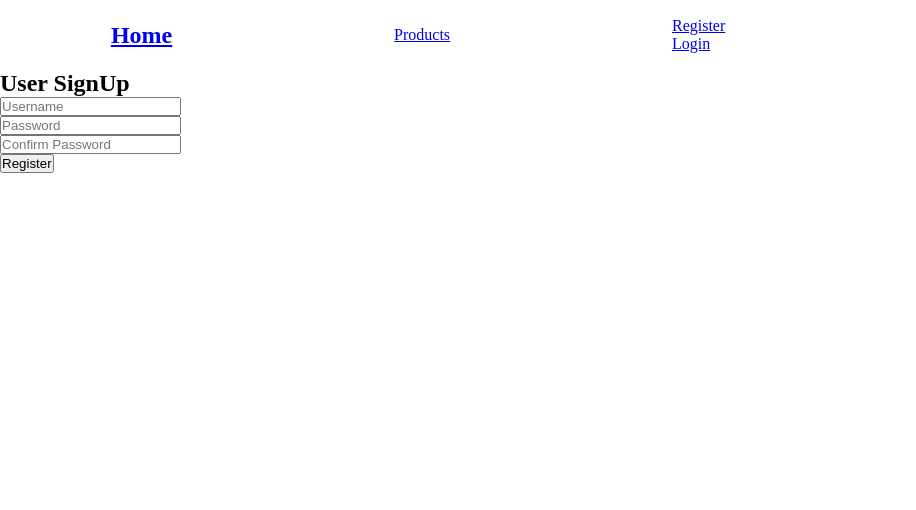
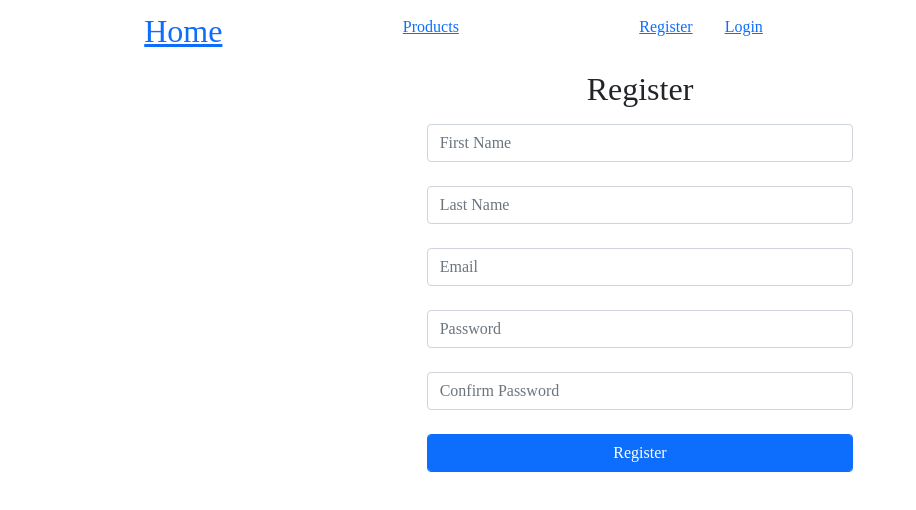
Before and after one commit to Nasa28/Enigma-Shop-React, a React (Create React App) app: page /register in a window 1280 px wide. Shown: the top 510 px of the page, without its empty margins (0-916 px from the left). Built offline with nearby package versions, Linux system fonts and the light colour scheme.

Commit message:
Style Login and Register

```diff
--- a/public/index.html
+++ b/public/index.html
@@ -24,6 +24,13 @@
       work correctly both with client-side routing and a non-root public URL.
       Learn how to configure a non-root public URL by running `npm run build`.
     -->
+    <link
+      href="https://cdn.jsdelivr.net/npm/bootstrap@5.1.3/dist/css/bootstrap.min.css"
+      rel="stylesheet"
+      integrity="sha384-1BmE4kWBq78iYhFldvKuhfTAU6auU8tT94WrHftjDbrCEXSU1oBoqyl2QvZ6jIW3"
+      crossorigin="anonymous"
+    />
+
     <title>React App</title>
   </head>
   <body>
--- a/src/components/App.js
+++ b/src/components/App.js
@@ -1,6 +1,9 @@
-import React from 'react';
+import React, { useEffect } from 'react';
+import { useDispatch } from 'react-redux';
+
 import { BrowserRouter as Router, Routes, Route } from 'react-router-dom';
 import '../styles/App.css';
+import authenticate from '../Redux/Actions/authenticate';
 import NavBar from './NavBar';
 import ProductList from '../containers/ProductList';
 import ProductDetails from '../containers/ProductDetails';
@@ -11,12 +14,29 @@ import Login from '../containers/User/Login';
 import Logout from '../containers/User/Logout';
 
 function App() {
+  const dispatch = useDispatch();
+
+  useEffect(() => {
+    const user = JSON.parse(localStorage.getItem('token'));
+    if (user) {
+      dispatch(
+        authenticate({
+          status: true,
+          token: user.token,
+          username: user.username,
+        }),
+      );
+    } else {
+      dispatch(authenticate());
+    }
+  }, []);
   return (
     <div className="App">
       <Router>
         <NavBar />
         <Routes>
           <Route exact path="/" element={<ProductList />} />
+          <Route exact path="/products" element={<ProductList />} />
           <Route exact path="/register" element={<Register />} />
           <Route exact path="/login" element={<Login />} />
           <Route exact path="/logout" element={<Logout />} />
--- a/src/components/NavBar.js
+++ b/src/components/NavBar.js
@@ -29,7 +29,7 @@ const NavBar = () => {
           {!auth.status && (
             <div className="d-flex">
               <ul className="">
-                <Link to="/signup" className=" ml-4">
+                <Link to="/register" className=" ml-4">
                   Register
                 </Link>
               </ul>
--- a/src/containers/User/Login.js
+++ b/src/containers/User/Login.js
@@ -12,7 +12,7 @@ const Login = () => {
   const auth = useSelector((state) => state.authenticate);
 
   const [person, setPerson] = useState({
-    username: '',
+    email: '',
     password: '',
   });
 
@@ -21,18 +21,18 @@ const Login = () => {
     setPerson({ ...person, [name]: value });
   };
 
-  const handleSubmit = (event) => {
+  const handleSubmit = async (event) => {
     event.preventDefault();
-    const url = 'https://findmyhotels.herokuapp.com/api/v1/login';
-    axios
-      .post(url, { ...person })
-      .then((response) => {
+    try {
+      // const url = 'https://enigma-shop.herokuapp.com/api/v1/users/login';
+
+      const url = 'http://localhost:3000/api/v1/users/login';
+      const response = await axios.post(url, { ...person });
       localStorage.setItem('token', JSON.stringify(response.data));
-
       dispatch(
         userLogin({
           token: response.data.token,
-            username: response.data.username,
+          email: response.data.email,
           id: response.data.id,
         }),
       );
@@ -40,29 +40,28 @@ const Login = () => {
         authenticate({
           status: true,
           token: response.data.token,
-            username: response.data.username,
+          email: response.data.email,
           id: response.data.id,
         }),
       );
-      })
-      .catch(() => {
-        dispatch(loginFailure('Invalid username or Password. Try again!'));
-      });
+    } catch (error) {
+      dispatch(loginFailure(`${error.response.data.message}, Try again`));
+    }
   };
-  const { username, password } = person;
+  const { email, password } = person;
   return (
-    <div className="col-4 login">
-      <h2 className="text-center mb-4">User Login</h2>
+    <div className="col-4 form">
+      <h2 className="text-center mb-4">Login</h2>
       {login.error && <LoginError error={login.error} />}
       {auth.status && <Navigate to="/" replace />}
       <form onSubmit={handleSubmit}>
         <div className="form-group">
           <input
             className="form-control mb-4"
-            type="text"
-            name="username"
-            placeholder="Username"
-            value={username}
+            type="email"
+            name="email"
+            placeholder="email"
+            value={email}
             onChange={handleChange}
             required
           />
--- a/src/containers/User/Register.js
+++ b/src/containers/User/Register.js
@@ -10,25 +10,31 @@ import { userSignup, SignupFailure } from '../../Redux/Actions/signup';
 
 const Register = () => {
   const dispatch = useDispatch();
-  const signup = useSelector((state) => state.signup);
+  const register = useSelector((state) => state.signup);
 
   const [person, setPerson] = useState({
-    username: '',
+    firstName: '',
+    lastName: '',
+    email: '',
     password: '',
-    password_confirmation: '',
+    passwordConfirm: '',
   });
 
   const handleChange = (event) => {
     const { name, value } = event.target;
     setPerson({ ...person, [name]: value });
   };
+  const { firstName, lastName, email, password, passwordConfirm } = person;
 
-  const handleSubmit = (event) => {
+  const handleSubmit = async (event) => {
     event.preventDefault();
-    const url = 'https://findmyhotels.herokuapp.com/api/v1/signup';
-    axios
-      .post(url, { user: person })
-      .then((response) => {
+    try {
+      const url = 'http://localhost:3000/api/v1/users/register';
+      // const url = 'https://enigma-shop.herokuapp.com/api/v1/users/signUp';
+      console.log(person);
+
+      const response = await axios.post(url, { ...person });
+
       localStorage.setItem('token', JSON.stringify(response.data));
       dispatch(
         userSignup({
@@ -36,16 +42,12 @@ const Register = () => {
           username: response.data.username,
         }),
       );
-      })
-      .catch(() => {
-        dispatch(
-          SignupFailure(
-            'Username must be longer than 4 and password longer than 8. Try again!',
-          ),
-        );
-      });
+      console.log(response);
+    } catch (error) {
+      console.log(error.message);
+    }
 
-    if (person.username && person.password && person.password_confirmation) {
+    if (person.username && person.password && person.passwordConfirm) {
       dispatch(
         userSignup({
           ...person,
@@ -54,8 +56,8 @@ const Register = () => {
     }
   };
 
-  if (signup.user.token) {
-    const { user } = signup;
+  if (register.user.token) {
+    const { user } = register;
     dispatch(
       authenticate({
         status: true,
@@ -64,20 +66,42 @@ const Register = () => {
       }),
     );
   }
-  const { username, password, password_confirmation } = person;
   return (
-    <div className="col-4 login">
-      <h2 className="text-center  mb-3">User SignUp</h2>
-      {signup.user.token && <Navigate to="/hotels" replace />}
+    <div className="col-4 form">
+      <h2 className="text-center  mb-3">Register</h2>
+      {register.user.token && <Navigate to="/products" replace />}
 
       <form onSubmit={handleSubmit}>
         <div className="form-group mb-4">
           <input
             className="form-control"
             type="text"
-            name="username"
-            placeholder="Username"
-            value={username}
+            name="firstName"
+            placeholder="First Name"
+            value={firstName}
+            onChange={handleChange}
+            required
+          />
+        </div>
+        <div className="form-group mb-4">
+          <input
+            className="form-control"
+            type="text"
+            name="lastName"
+            placeholder="Last Name"
+            value={lastName}
+            onChange={handleChange}
+            required
+          />
+        </div>
+
+        <div className="form-group mb-4">
+          <input
+            className="form-control"
+            type="email"
+            name="email"
+            placeholder="Email"
+            value={email}
             onChange={handleChange}
             required
           />
@@ -99,9 +123,9 @@ const Register = () => {
           <input
             className="form-control"
             type="password"
-            name="password_confirmation"
+            name="passwordConfirm"
             placeholder="Confirm Password "
-            value={password_confirmation}
+            value={passwordConfirm}
             onChange={handleChange}
             required
           />
--- a/src/index.css
+++ b/src/index.css
@@ -1,13 +1,16 @@
-body {
+
+/* body {
   margin: 0;
   font-family: -apple-system, BlinkMacSystemFont, 'Segoe UI', 'Roboto', 'Oxygen',
     'Ubuntu', 'Cantarell', 'Fira Sans', 'Droid Sans', 'Helvetica Neue',
     sans-serif;
   -webkit-font-smoothing: antialiased;
   -moz-osx-font-smoothing: grayscale;
+    background-color: gold;
+
 }
 
 code {
   font-family: source-code-pro, Menlo, Monaco, Consolas, 'Courier New',
     monospace;
-}
+} */
--- a/src/styles/App.css
+++ b/src/styles/App.css
@@ -15,3 +15,7 @@ body {
 .about {
   color: rgb(136, 221, 136);
 }
+
+.form {
+  margin: 0 auto;
+}
```
Lines whose indentation alone changed are shown as unchanged.
